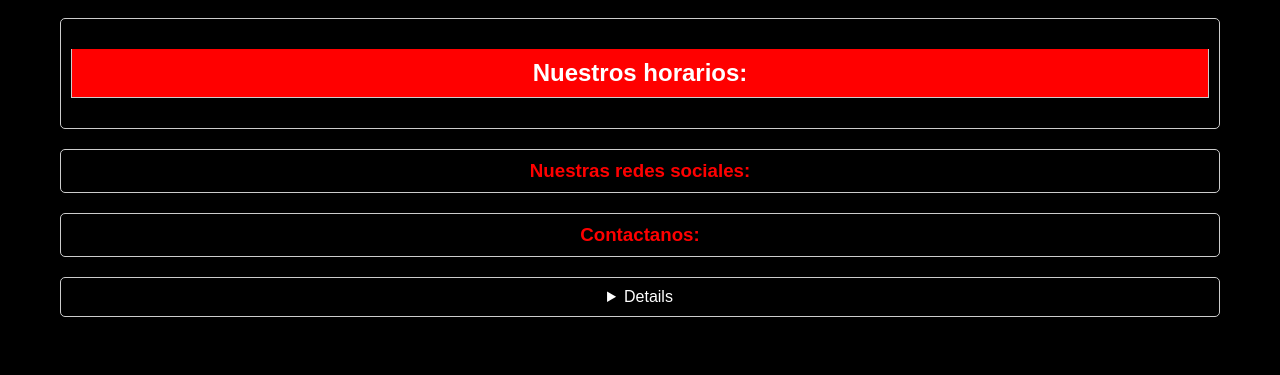
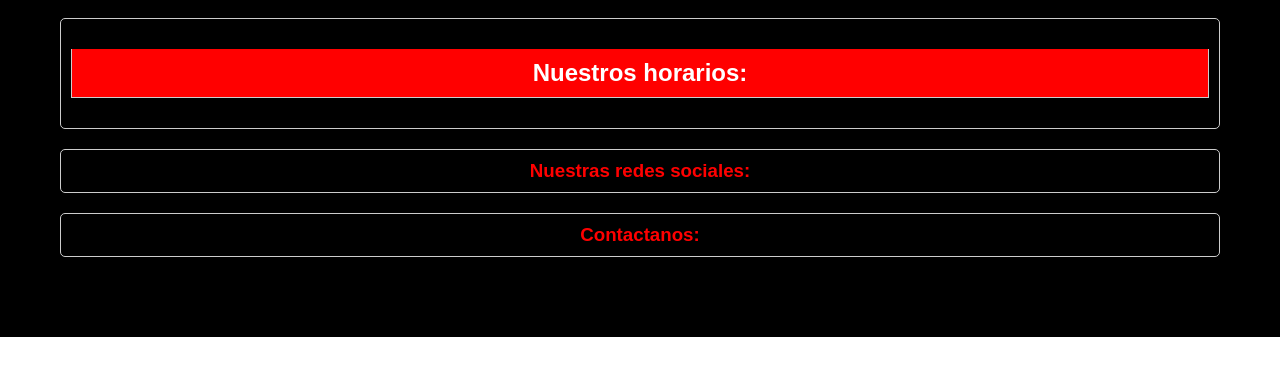
Before and after one commit to AxelUR14/Pagina-Ander-Academia, a plain HTML site: page index.html in a window 1280 px wide. Shown: the part 703-1078 px from the top of the page. After the commit the page ends 1040 px from the top, so only its background shows below. Drawn offline with Linux system fonts and the light colour scheme.

Commit message:
cambio en las rutinas

```diff
--- a/index.html
+++ b/index.html
@@ -155,7 +155,7 @@
 				<a href="http://wa.link/800fav" target="_blank" rel="noopener noferrer">Dudas y consultas</a>
 				</div>
 				</details>
-				<details>
+				<!--<details>-->
 
 				<!--<summary><h2>Descarga Tu Rutina:</h2></summary>
 				<div class="fade-in">-->
```
